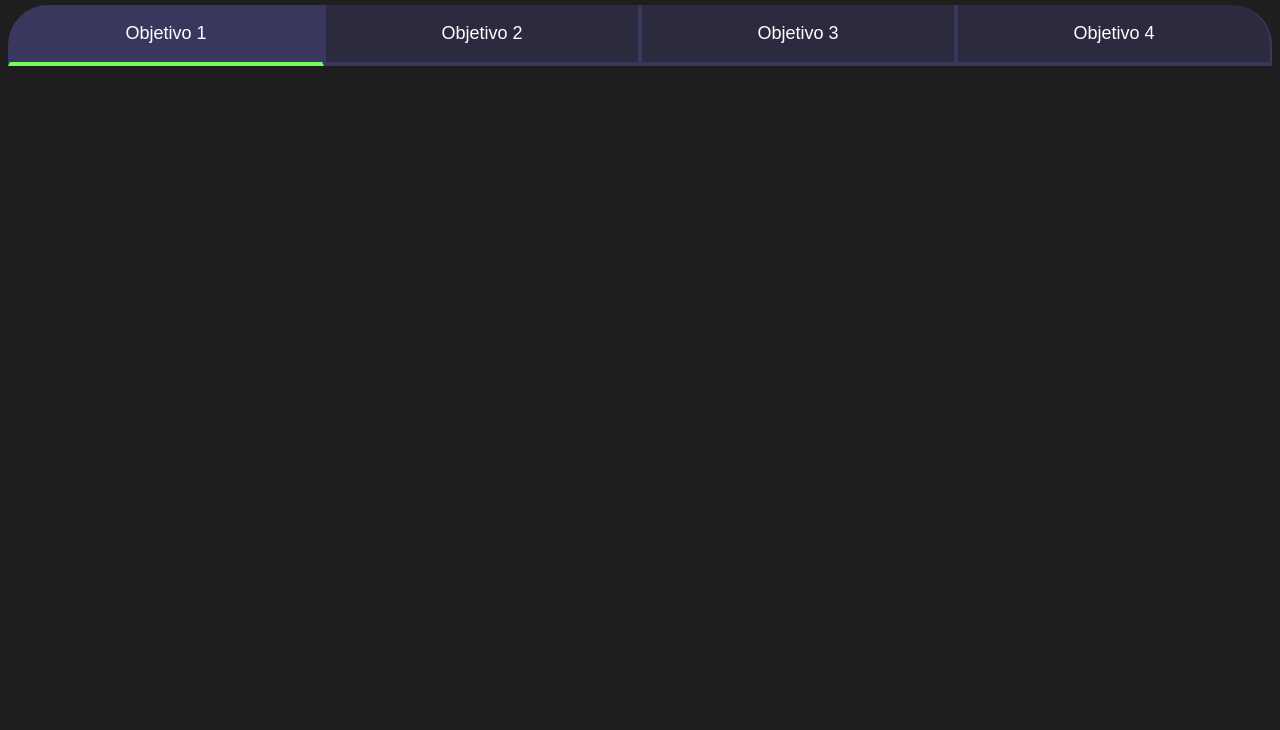
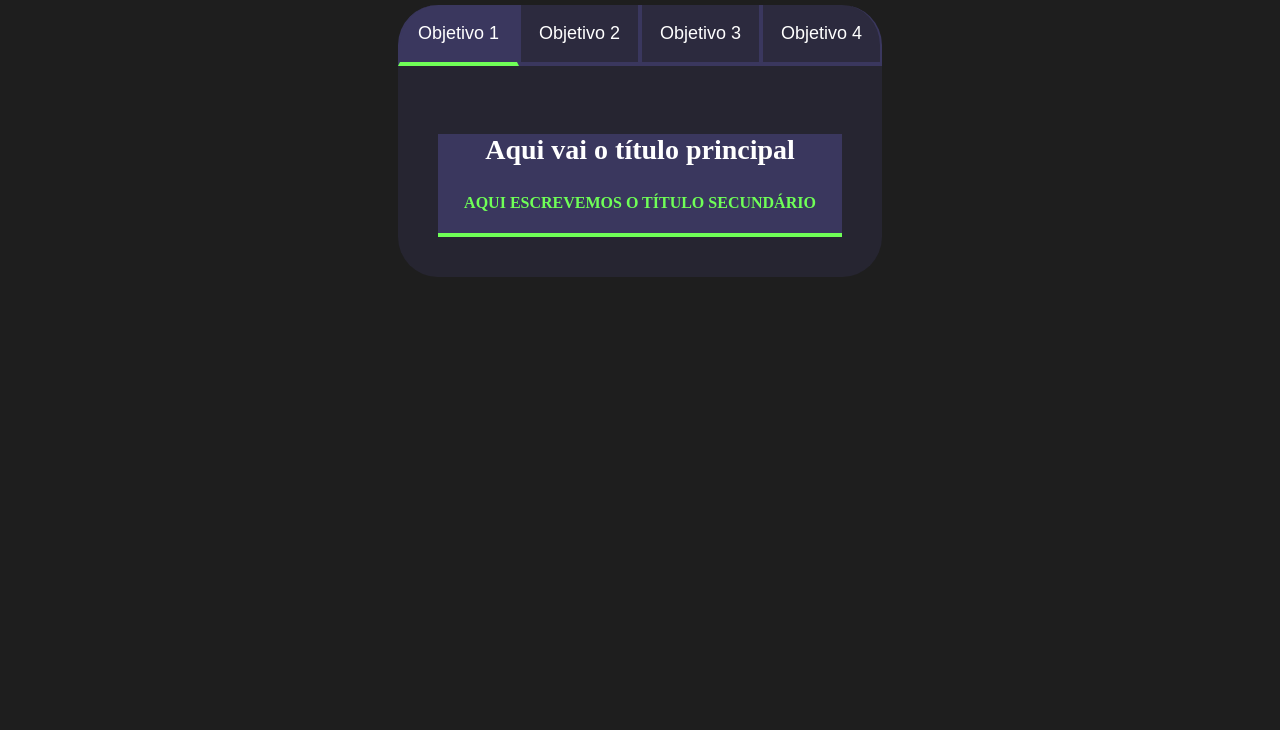
Before and after one commit to brunosalvogoncalves/terceiro-repositorio, a plain HTML site: page index.html in a window 1280 px wide. Shown: the part 70-800 px from the top of the page. Drawn offline with Linux system fonts and the light colour scheme.

Commit message:
26/03/2024

```diff
--- a/index.html
+++ b/index.html
@@ -8,14 +8,37 @@
 </head>
 <body>
 
-    <section class="conteudo-principal"></section>
+    <section class="conteudo-principal">
     <h2 class=”titulo-principal”>Meus Objetivos do ano<span>_<span></h2>
-    <div class="botoes">
-        <button class="botao ativo"> Objetivo 1 </button>
-        <button class="botao"> Objetivo 2 </button>
-        <button class="botao"> Objetivo 3 </button>
-        <button class="botao"> Objetivo 4 </button>
+
+    <div class="conteudo">
+        <div class="botoes">
+            <button class="botao ativo"> Objetivo 1 </button>
+            <button class="botao "> Objetivo 2 </button>
+            <button class="botao "> Objetivo 3 </button>
+            <button class="botao "> Objetivo 4 </button>
+        </div>
+
+        <div class="abas-textos">
+            <div class="aba-conteudo ativo">
+                <h3 class="aba-conteudo-titulo-principal"> Aqui vai o título principal </h3>
+                <h4 class="aba-conteudo-titulo-secundario">Aqui escrevemos o título secundário </h4>
+            </div>
+            <div class="aba-conteudo">
+                <h3 class="aba-conteudo-titulo-principal"> Aqui vai o título principal </h3>
+                <h4 class="aba-conteudo-titulo-secundario">Aqui escrevemos o título secundário </h4>
+            </div>
+            <div class="aba-conteudo">
+                <h3 class="aba-conteudo-titulo-principal"> Aqui vai o título principal </h3>
+                <h4 class="aba-conteudo-titulo-secundario">Aqui escrevemos o título secundário </h4>
+            </div>
+            <div class="aba-conteudo">
+                <h3 class="aba-conteudo-titulo-principal"> Aqui vai o título principal </h3>
+                <h4 class="aba-conteudo-titulo-secundario">Aqui escrevemos o título secundário </h4>
+            </div>
+        </div>
     </div>
+</section>
     <script src="main.js"></script>
 </body>
 </html>
--- a/style.css
+++ b/style.css
@@ -53,9 +53,39 @@ body {
     display: block;
 }
 
+.ativo {
+    background-color: var(--botao-ativo);
+    border-bottom: 4px solid var(--verde);
+}
+
+.abas-textos {
+    background-color: var(--texto-fundo);
+    padding: 40px;
+    border-radius: 0 0 40px 40px;
+}
+
 .botao.ativo {
     background-color: var(--botao-ativo);
     border-bottom: 4px solid var(--verde);
+}
+
+.aba-conteudo-titulo-principal {
+    font-size: 28px;
+    text-align: center;
+}
+
+.aba-conteudo-titulo-secundario {
+    text-align: center;
+    color: var(--verde);
+    text-transform: uppercase;
+}
+
+.aba-conteudo.ativo {
+    display: block;
+}
+
+.aba-conteudo {
+    display: none;
 }
 
 @media screen and (min-width: 768px) {
```
